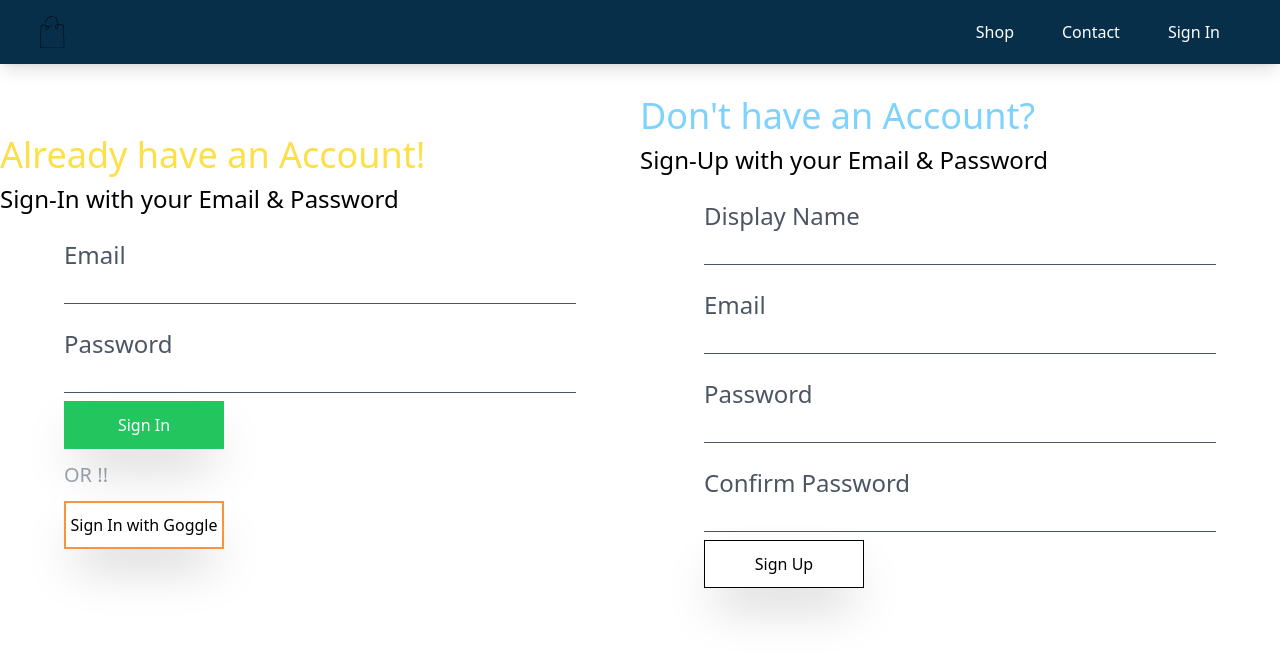
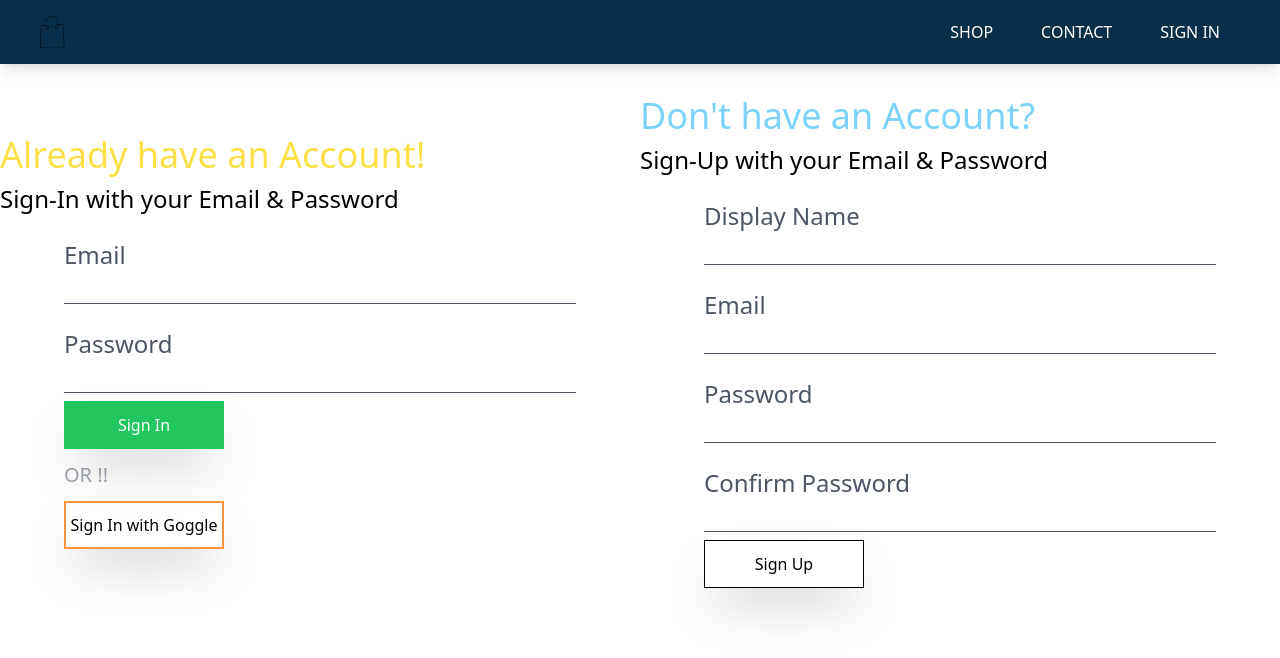
Before and after one commit to Munaimun/Ecommerce, a React (Vite) app: page /auth in a window 1280 px wide. Shown: the top 658 px of the page. Built offline with nearby package versions, Linux system fonts and the light colour scheme; no server answers.

Commit message:
changed the navbar design

```diff
--- a/src/routes/Navigation.component.jsx
+++ b/src/routes/Navigation.component.jsx
@@ -33,13 +33,14 @@ const Navigation = () => {
           {/* Desktop Navigation */}
           <ul className="hidden md:flex">
             {navItems.map((item) => (
-              <li
+              <Link
+                to={item.to}
                 key={item.id}
                 onClick={item.action || null}
                 className="p-4 hover:bg-sky-300 rounded-xl m-2 cursor-pointer duration-300 hover:text-black"
               >
-                <Link to={item.to}>{item.text}</Link>
-              </li>
+                <p to={item.to}>{item.text.toUpperCase()}</p>
+              </Link>
             ))}
           </ul>
 
@@ -62,9 +63,9 @@ const Navigation = () => {
                 key={item.id}
                 onClick={() => {
                   handleNav();
-                  if (item.action) item.action(); // Execute signOutHandler on mobile if necessary
+                  if (item.action) item.action();
                 }}
-                className="p-4 border-b rounded-xl text-white hover:bg-gray-400 duration-300 hover:text-black cursor-pointer border-gray-600"
+                className="p-4 border-b rounded-xl text-white hover:bg-gray-400 focus:bg-gray-400 active:bg-gray-400 duration-300 hover:text-black focus:text-black active:text-black cursor-pointer border-gray-600"
               >
                 <Link to={item.to}>{item.text}</Link>
               </li>
```
